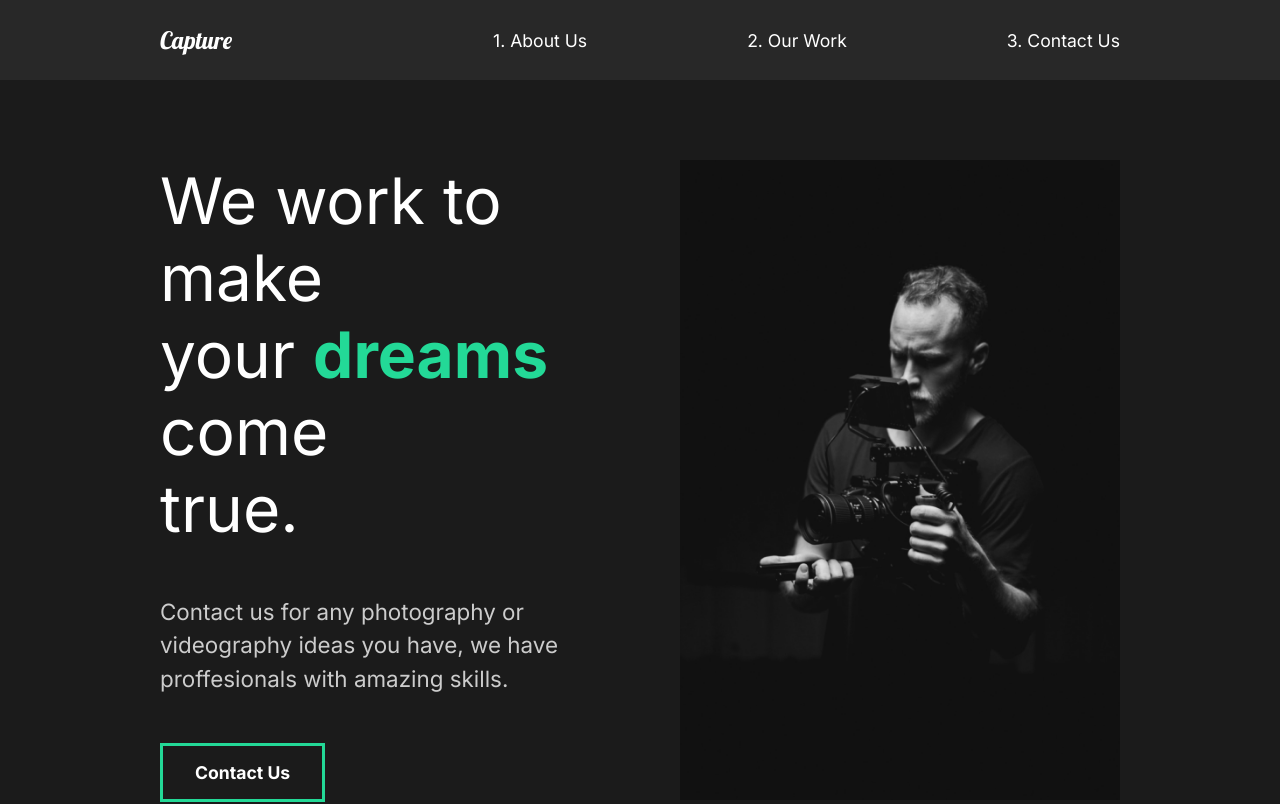
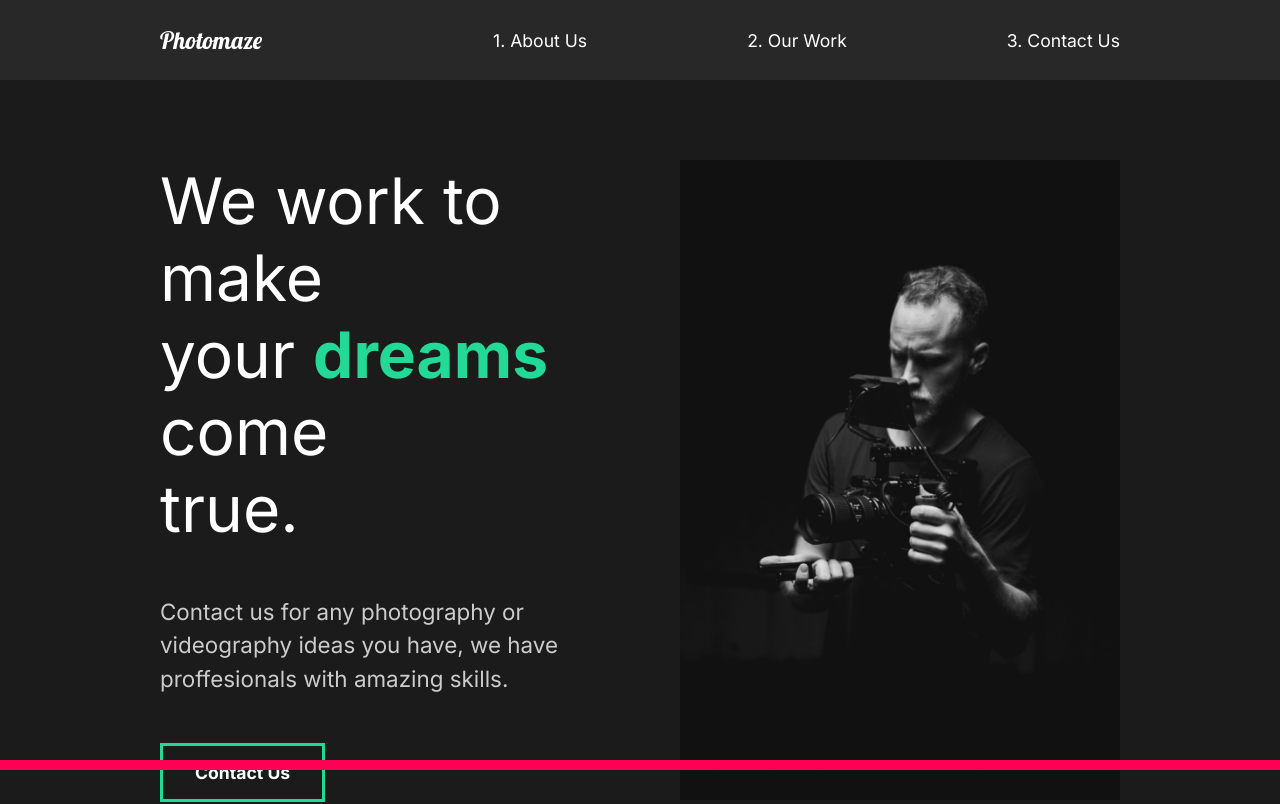
Before and after one commit to YasinAdan/photomaze, a React (Create React App) app: page / in a window 1280 px wide. Shown: the top 804 px of the page. Built offline with nearby package versions, Linux system fonts and the light colour scheme.

Commit message:
simple framer motion animations

```diff
--- a/src/App.js
+++ b/src/App.js
@@ -15,6 +15,7 @@ import Contact from "./pages/contact";
 import OurWork from "./pages/ourwork";
 import MovieDetail from "./MovieDetail";
 import { MovieState } from "./movieState";
+import { motion } from "framer-motion";
 
 function App() {
   const [movies, setMovies] = useState(MovieState());
--- a/src/components/GlobalStyle.js
+++ b/src/components/GlobalStyle.js
@@ -52,6 +52,16 @@ const GlobalStyle = createGlobalStyle`
         font-size: 1.4rem;
         line-height: 150%;
     }
+
+    Progress {
+    width: 100%;
+    height: 10px;
+    position: fixed;
+    left: 0;
+    top: 95%;
+    right:0;
+    background-color: #ff0055;
+     }
 `;
 
 export default GlobalStyle;
--- a/src/components/NavSection.jsx
+++ b/src/components/NavSection.jsx
@@ -6,7 +6,7 @@ const Nav = () => {
   return (
     <StyledNav>
       <h1>
-        <Link to='/' id='logo'>Capture</Link>
+        <Link to='/' id='logo'>Photomaze</Link>
       </h1>
       <ul>
         <li>
--- a/src/components/aboutSection.jsx
+++ b/src/components/aboutSection.jsx
@@ -1,7 +1,8 @@
 import React from 'react';
 
 import styled from 'styled-components';
-import {About, Description, Image, Hide} from '../styles'
+import { motion } from 'framer-motion';
+import {About, Description, Image, Hide} from '../styles';
 
 import home1 from '../img/home1.png'
 
@@ -9,11 +10,11 @@ const AboutSection = () => {
     return (
         <About>
             <Description>
-                <div className="title">
+                <motion.div>
                     <Hide>
-                        <h2>
+                        <motion.h2>
                             We work to make
-                        </h2>
+                        </motion.h2>
                     </Hide>
                     <Hide>
                         <h2>
@@ -25,7 +26,7 @@ const AboutSection = () => {
                             true.
                         </h2>
                     </Hide>
-                </div>
+                </motion.div>
                 <p>Contact us for any photography or videography ideas you have, we have proffesionals with amazing skills.</p>
                 <button>Contact Us</button>
             </Description>
--- a/src/pages/about.jsx
+++ b/src/pages/about.jsx
@@ -3,16 +3,21 @@ import React from 'react';
 import AboutUS from '../components/AboutSection'
 import Services from '../components/ServicesSection'
 import FaqSection from './../components/FaqSection';
+import { motion, useScroll } from 'framer-motion';
+import { Progress } from '../styles';
 
 
 const AboutPage =  () => {
+    const { scrollYProgress } = useScroll();
     return (
-    <>
+        <>
         <AboutUS />
         <Services />
         <FaqSection />
+        <Progress as={motion.div} style={{scaleX: scrollYProgress}} />
     </>
     )
 }
 
+
 export default AboutPage;
--- a/src/styles.js
+++ b/src/styles.js
@@ -30,3 +30,13 @@ export const Image = styled.div`
 export const Hide = styled.div`
     overflow: hidden;
 `;
+
+export const Progress = styled.div`
+    width: 100%;
+    height: 10px;
+    position: fixed;
+    left: 0;
+    top: 95%;
+    right:0;
+    background-color: #ff0055;
+`;
```
